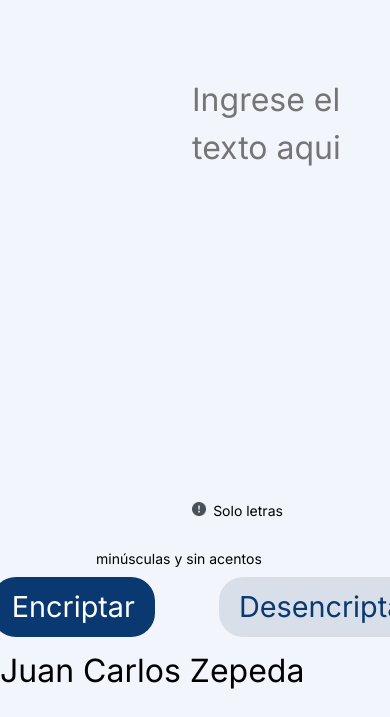
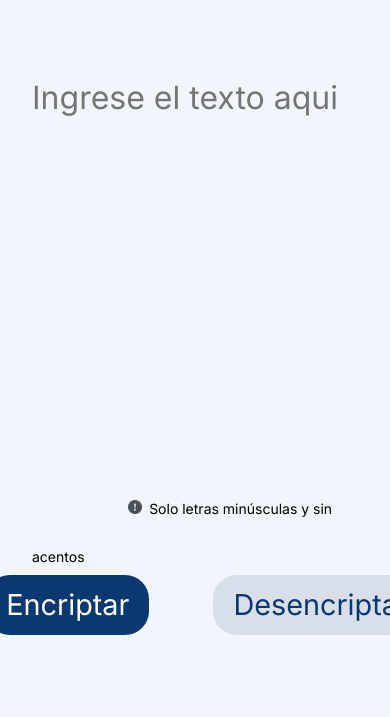
Before and after one commit to JJCarlos099/encriptador, a plain HTML site: page index.html in a window 390 px wide. Shown: the part 73-790 px from the top of the page. Drawn offline with Linux system fonts and the light colour scheme.

Commit message:
Mejorando la version de tablet

```diff
--- a/index.html
+++ b/index.html
@@ -32,9 +32,6 @@
             </div>
         </section>
     </main>
-    <footer>
-        Juan Carlos Zepeda
-    </footer>
 
     <!--JavaScript-->
     <script src="./script.js"></script>
--- a/style.css
+++ b/style.css
@@ -193,6 +193,26 @@ h6{
 }
 
 @media screen and (max-width: 769px){
+    main{
+        padding: 1rem;
+        width: 70vw;
+    }
+
+    .seccion1{
+        width: 100vw;
+    }
+
+    .input-text{
+        padding: 0rem;
+    }
+
+    .botones{
+        display: flex;
+        width: 90vw;
+        align-items: center;
+        justify-content: center;
+    }
+
     .seccion2{
         width: 70vw;
         height: 20vh;
```
